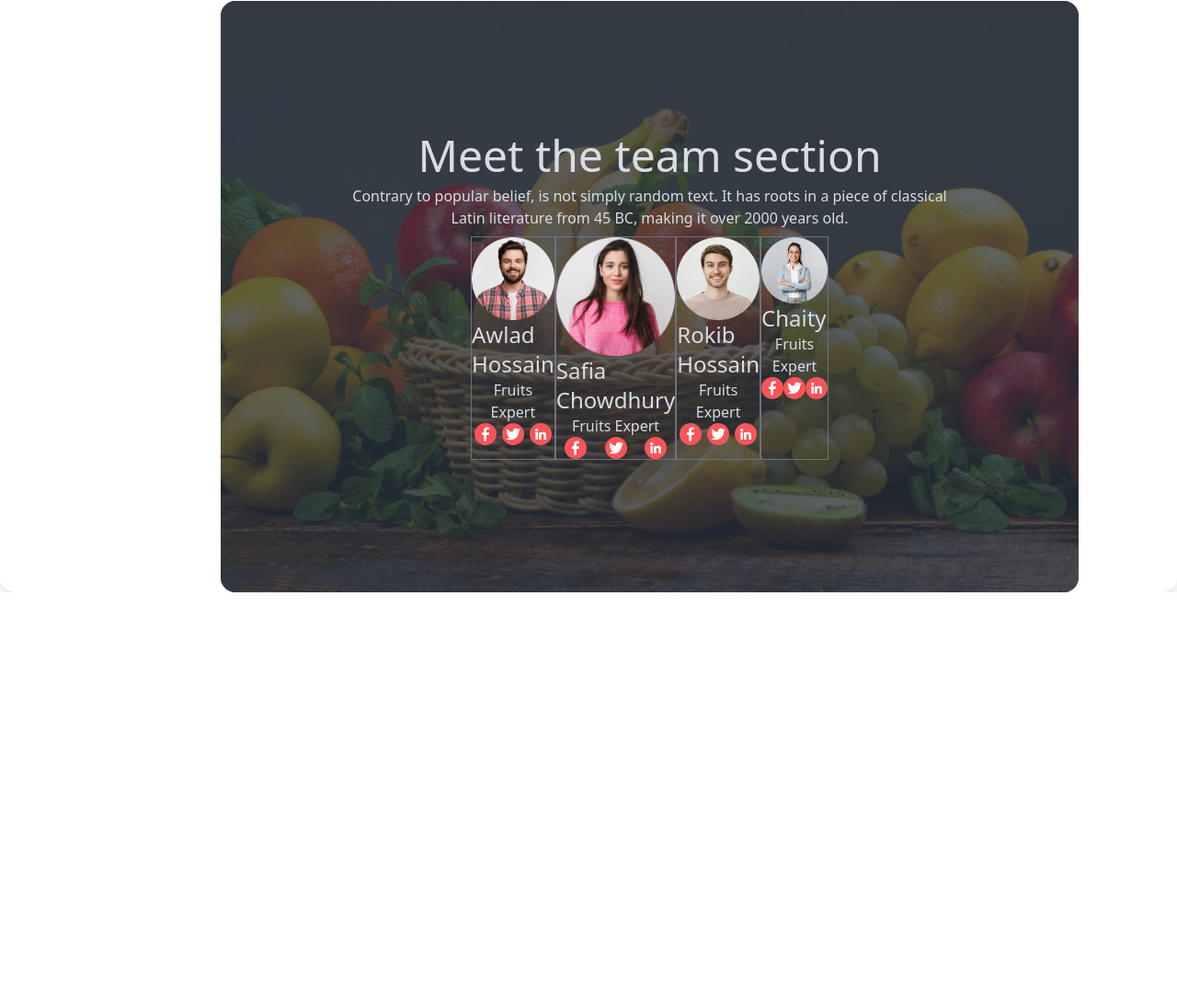
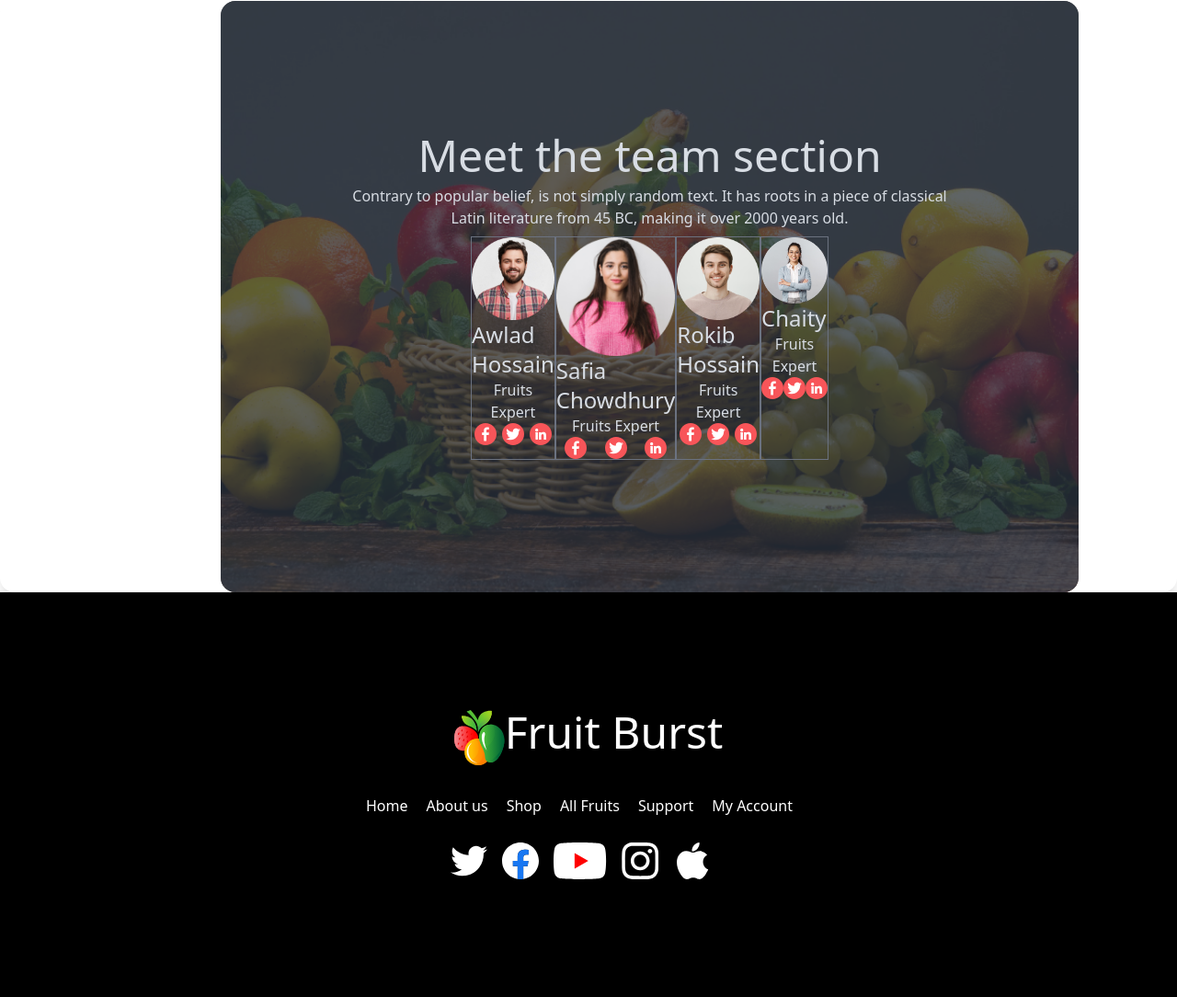
Before and after one commit to Kwsr5070/fruit-blast-assignment, a plain HTML site: page index.html in a window 1280 px wide. Shown: the part 1589-2673 px from the top of the page at 92% size. Before the commit the page ends 2233 px from the top, so only its background shows below. Drawn offline with nearby package versions, Linux system fonts and the light colour scheme.

Commit message:
added footer

```diff
--- a/index.html
+++ b/index.html
@@ -573,6 +573,9 @@
 </div>
       </div>
     </section>
+    <section>
+      <h3></h3>
+      </section>
 
 
 
@@ -584,4 +587,33 @@
 
 
 </body>
+<footer>
+  <div class="bg-black pt-32">
+   <div class="flex justify-center">
+    <img src="images/Group 1.svg" alt="">
+    <h3 class="text-5xl text-white">Fruit Burst</h3></div>
+
+   <div class="pt-8">
+    <ul class="flex justify-center">
+    <li class="pr-5 text-white">Home</li>
+    <li  class="pr-5 text-white">About us</li>
+    <li  class="pr-5 text-white">Shop</li>
+    <li  class="pr-5 text-white">All Fruits</li>
+    <li  class="pr-5 text-white">Support</li>
+    <li  class="pr-5 text-white">My Account</li>
+    </ul>
+    </div>
+    <div class="flex justify-center pt-7 pb-32">
+      <img class="pr-4" src="images/twitter 1.svg" alt="">
+      <img class="pr-4" src="images/facebook 1.svg" alt="">
+      <img class="pr-4" src="images/Group 49.svg" alt="">
+      <img class="pr-4" src="images/instagram 1.svg" alt="">
+      <img class="pr-4" src="images/apple 1.svg" alt="">
+      </div>
+    </div>
+
+
+
+
+  </footer>
 </html>
```
Also changed, not shown: images/Group 1.svg (added), images/Group 49.svg (added), images/apple 1.svg (added), images/facebook 1.svg (added), images/instagram 1.svg (added), images/twitter 1.svg (added).
